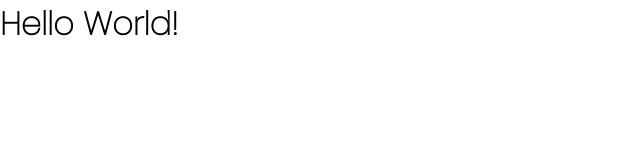
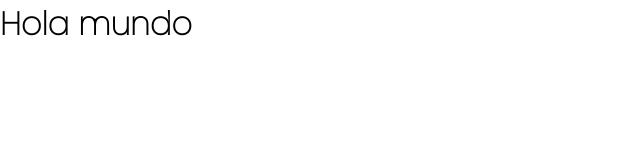
Before and after one commit to Tall-Programacion-FIME/frontend, a React (Create React App) app: page / in a window 1280 px wide. Shown: the top 160 px of the page, without its empty margins (0-640 px from the left). Built offline with nearby package versions, Linux system fonts and the light colour scheme.

Commit message:
Header Component Init

```diff
--- a/src/App.tsx
+++ b/src/App.tsx
@@ -1,12 +1,9 @@
 import React from "react";
 import "./scss/style.scss";
+import Header from "./components/Header";
 
 function App() {
-  return (
-    <header>
-      <h1>Hello World!</h1>
-    </header>
-  );
+  return <Header></Header>;
 }
 
 export default App;
--- /dev/null
+++ b/src/components/Header.tsx
@@ -0,0 +1,11 @@
+import React from "react";
+
+function Header() {
+  return (
+    <header>
+      <h1>Hola mundo</h1>
+    </header>
+  );
+}
+
+export default Header;
```
